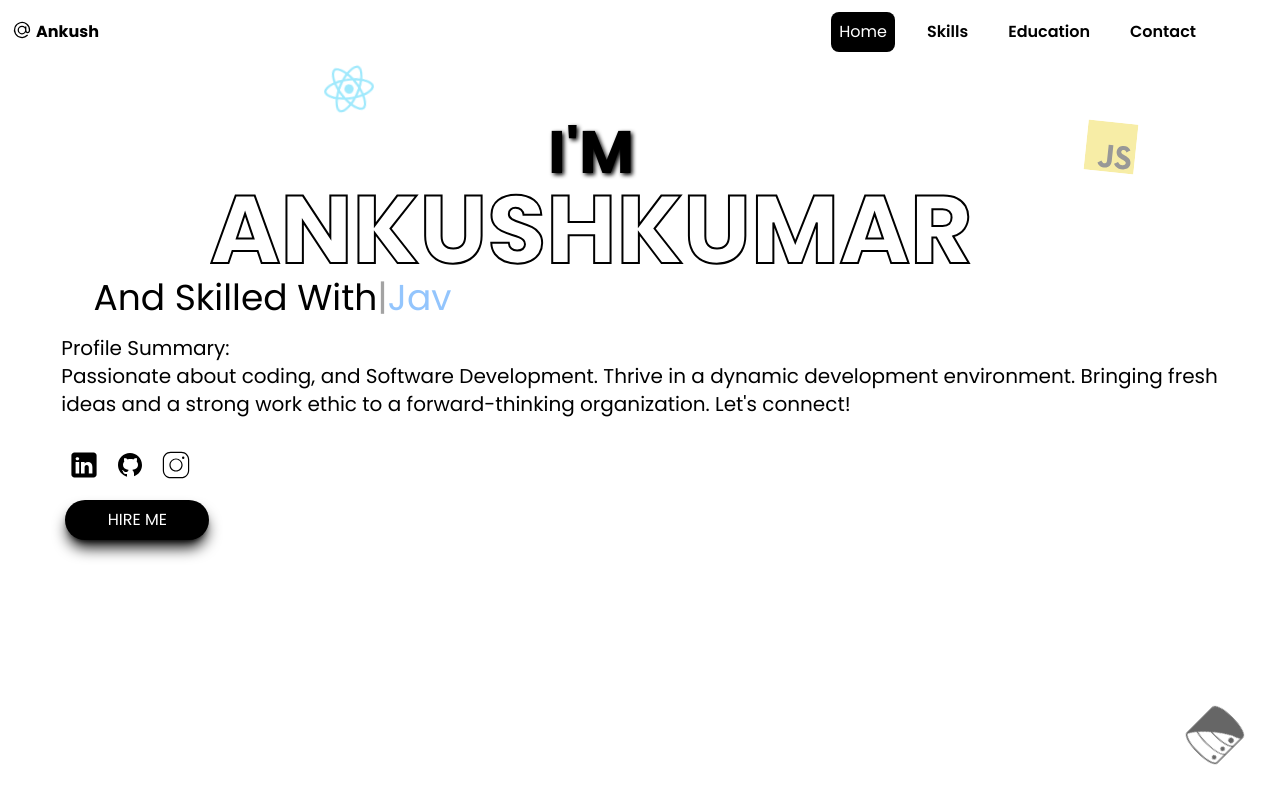
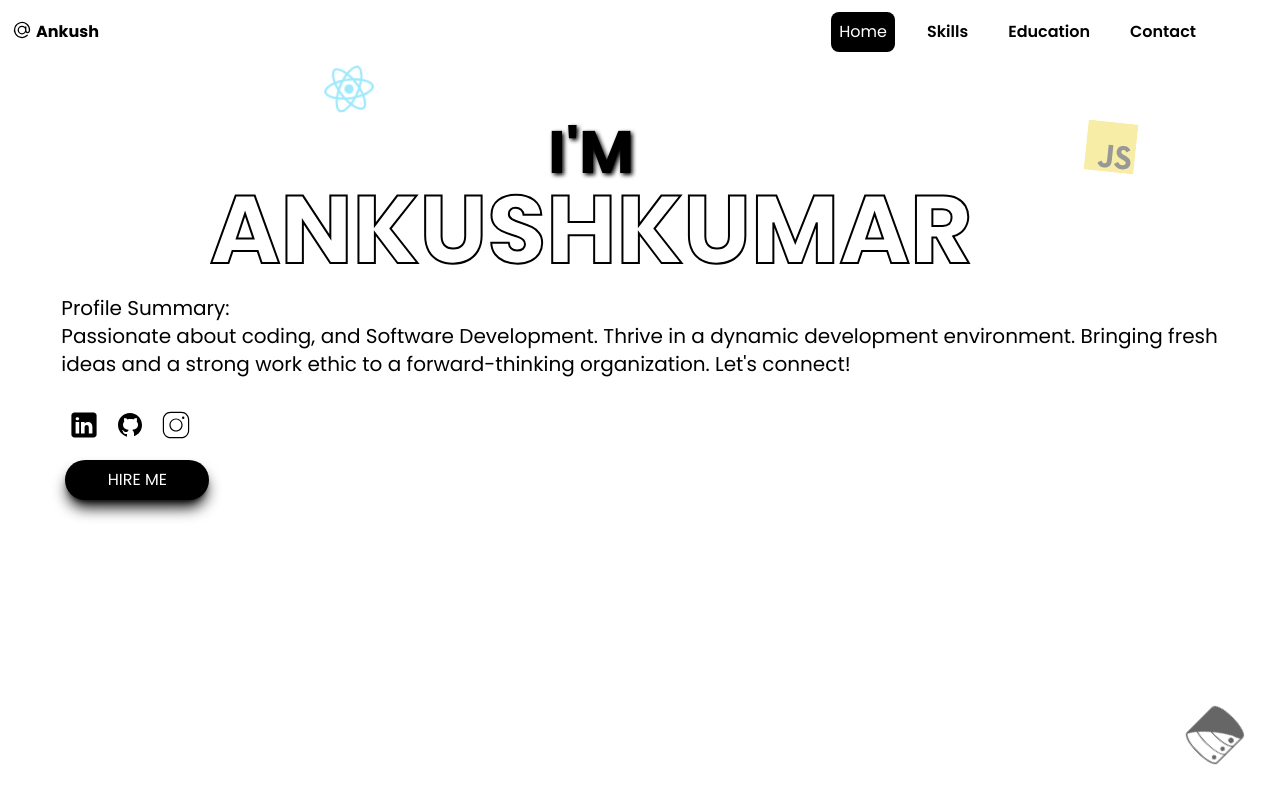
Before and after one commit to Ankush3314260/Ankushportfolio, a React (Vite) app: page / in a window 1280 px wide. Built offline with nearby package versions, Linux system fonts and the light colour scheme.

Commit message:
removed type js

```diff
--- a/src/components/Home.jsx
+++ b/src/components/Home.jsx
@@ -3,7 +3,7 @@ import React,{useEffect} from "react"
 import { ReactTyped } from "react-typed";
 
 function Home(){
-         document.querySelector("body").style.overflowX="hidden"
+
 
      const sendmail =()=>{
 
@@ -29,29 +29,10 @@ function Home(){
                   <svg className=' absolute ml-1 max-sm:w-16 top-0 max-sm:top-1/2 -z-10 max-sm:right-10  right-36 rotate-6 opacity-50  ' xmlns="http://www.w3.org/2000/svg" width="50" height="50" viewBox="0 0 1052 1052"><path fill="#f0db4f" d="M0 0h1052v1052H0z"/><path d="M965.9 801.1c-7.7-48-39-88.3-131.7-125.9-32.2-14.8-68.1-25.399-78.8-49.8-3.8-14.2-4.3-22.2-1.9-30.8 6.9-27.9 40.2-36.6 66.6-28.6 17 5.7 33.1 18.801 42.8 39.7 45.4-29.399 45.3-29.2 77-49.399-11.6-18-17.8-26.301-25.4-34-27.3-30.5-64.5-46.2-124-45-10.3 1.3-20.699 2.699-31 4-29.699 7.5-58 23.1-74.6 44-49.8 56.5-35.6 155.399 25 196.1 59.7 44.8 147.4 55 158.6 96.9 10.9 51.3-37.699 67.899-86 62-35.6-7.4-55.399-25.5-76.8-58.4-39.399 22.8-39.399 22.8-79.899 46.1 9.6 21 19.699 30.5 35.8 48.7 76.2 77.3 266.899 73.5 301.1-43.5 1.399-4.001 10.6-30.801 3.199-72.101zm-394-317.6h-98.4c0 85-.399 169.4-.399 254.4 0 54.1 2.8 103.7-6 118.9-14.4 29.899-51.7 26.2-68.7 20.399-17.3-8.5-26.1-20.6-36.3-37.699-2.8-4.9-4.9-8.7-5.601-9-26.699 16.3-53.3 32.699-80 49 13.301 27.3 32.9 51 58 66.399 37.5 22.5 87.9 29.4 140.601 17.3 34.3-10 63.899-30.699 79.399-62.199 22.4-41.3 17.6-91.3 17.4-146.6.5-90.2 0-180.4 0-270.9z" fill="#323330"/></svg>
 
                     <div className="  w-11/12    max-sm:m-6 max-sm:w-11/12  sm:m-auto max-sm:relative   ">
-                           <h1 className="text-6xl max-sm:text-5xl  font-bold w-11/12 text-center  im ">I'M</h1>
-                           <div  id="name" className="  text-8xl max-sm:text-6xl  max-sm:justify-center max-sm:relative  font-bold w-11/12 text-center  flex flex-wrap justify-center "><p className="downside "> ANKUSH </p> <p className="leftside"> KUMAR</p> </div>
-                        <div  className="w-11/12 text-center justify-center text-4xl flex-wrap max-sm:text-2xl   flex  ">
-    <ReactTyped strings={["And Skilled With"]} typeSpeed={40} />
-    <br />
+                           <h1 className="text-6xl max-sm:text-5xl  font-bold w-11/12 text-center  im  ">I'M</h1>
+                           <div  id="name" className="  text-8xl max-sm:text-6xl  max-sm:justify-center  max-sm:relative  font-bold w-11/12 text-center  flex flex-wrap justify-center "><p className="downside "> ANKUSH </p> <p className="leftside"> KUMAR</p> </div>
 
-    <ReactTyped
-      strings={[
-        "Front-End Development",
-        "UI/UX Designs",
-        "Java Script ",
-        "Tailwind Css",
-        "Video Editing"
-      ]}
-      typeSpeed={40}
-      backSpeed={50}
-
-      loop
-    >
-      <input className="text-blue-300 outline-none max-sm:relative max-sm:left-10 " type="text" />
-    </ReactTyped>
-  </div>
-                           <div  className="max-sm:text-md relative m-2 text-xl max-sm:top-3 top-2 ">Profile  Summary:
+                           <div  className="max-sm:text-md relative m-2 text-xl max-sm:top-3 top-2  ">Profile  Summary:
                             <p>Passionate about coding, and Software Development. Thrive in a dynamic development environment. Bringing fresh ideas and a strong work ethic to a forward-thinking organization.
                                 Let's connect! </p>
                            </div>
```
